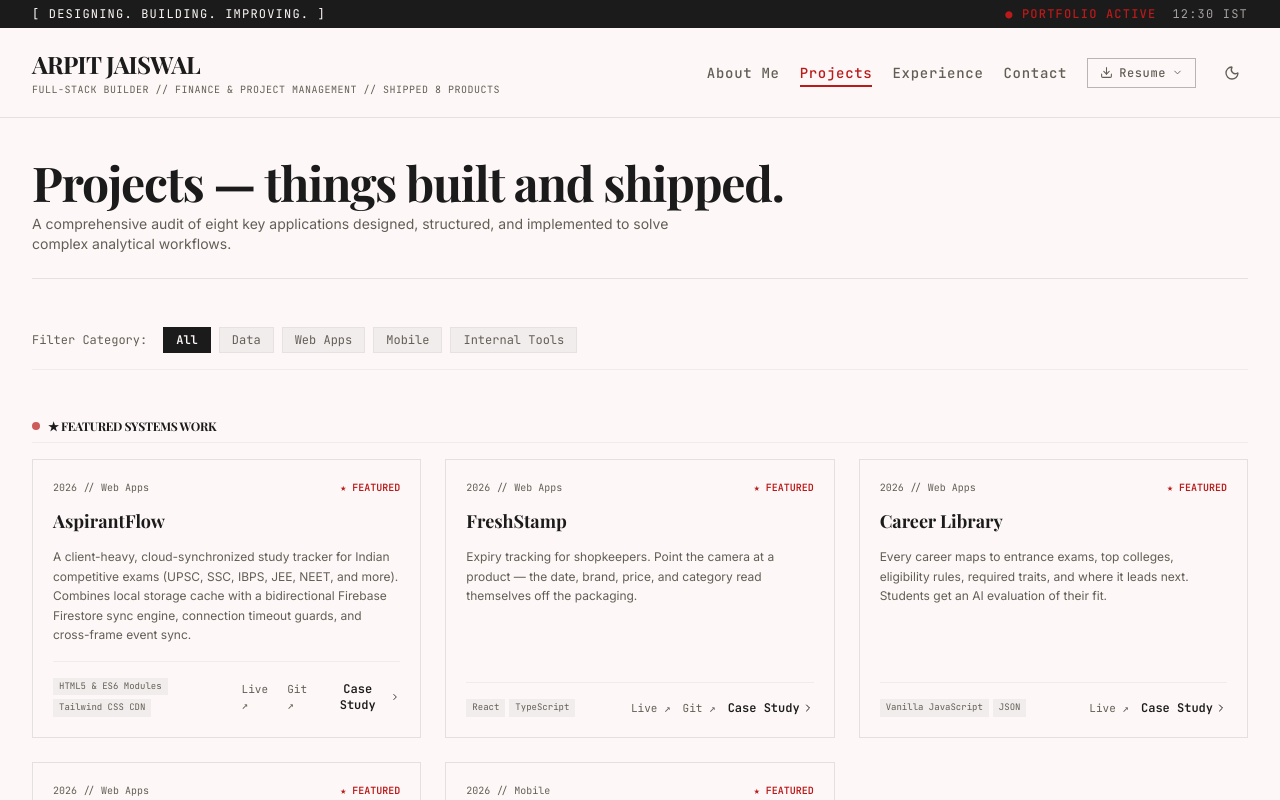
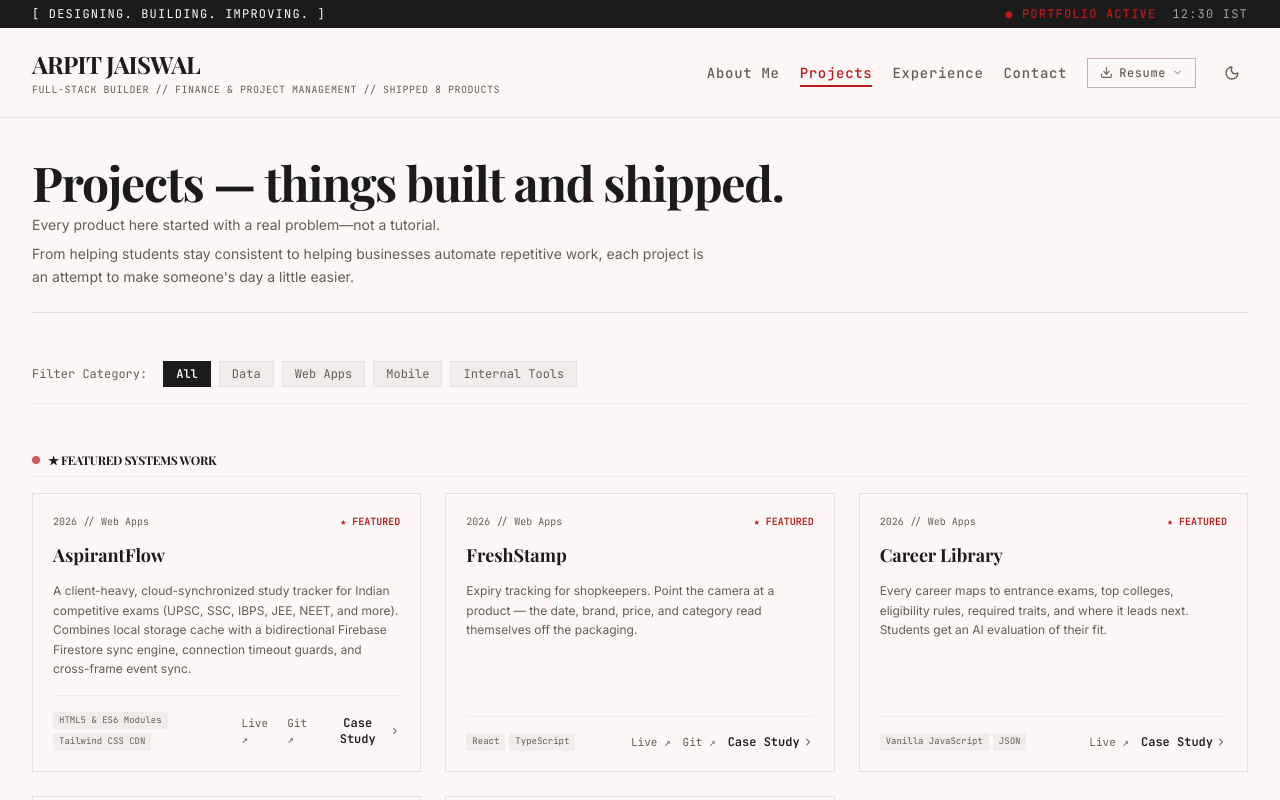
Before and after one commit to Arpitj9974/Arpitj9974-portfolio-, a React (Vite) app: page / in a window 1280 px wide. Both pictures are taken after a click on the button "VIEW WORK". Shown: the top 800 px of the page. Built offline with nearby package versions, Linux system fonts and the light colour scheme; a web font is replaced by a local one.

Commit message:
Update Projects header description content and paragraph structure

```diff
--- a/src/App.tsx
+++ b/src/App.tsx
@@ -586,9 +586,14 @@ export default function App() {
                 <h1 className="font-serif text-3xl md:text-5xl font-bold tracking-tight text-ink">
                   Projects — things built and shipped.
                 </h1>
-                <p className="text-sm text-muted max-w-2xl font-sans">
-                  A comprehensive audit of eight key applications designed, structured, and implemented to solve complex analytical workflows.
-                </p>
+                <div className="text-sm text-muted max-w-2xl font-sans space-y-1.5 leading-relaxed">
+                  <p>
+                    Every product here started with a real problem—not a tutorial.
+                  </p>
+                  <p>
+                    From helping students stay consistent to helping businesses automate repetitive work, each project is an attempt to make someone's day a little easier.
+                  </p>
+                </div>
               </div>
 
               {/* Category tag filter row */}
```
